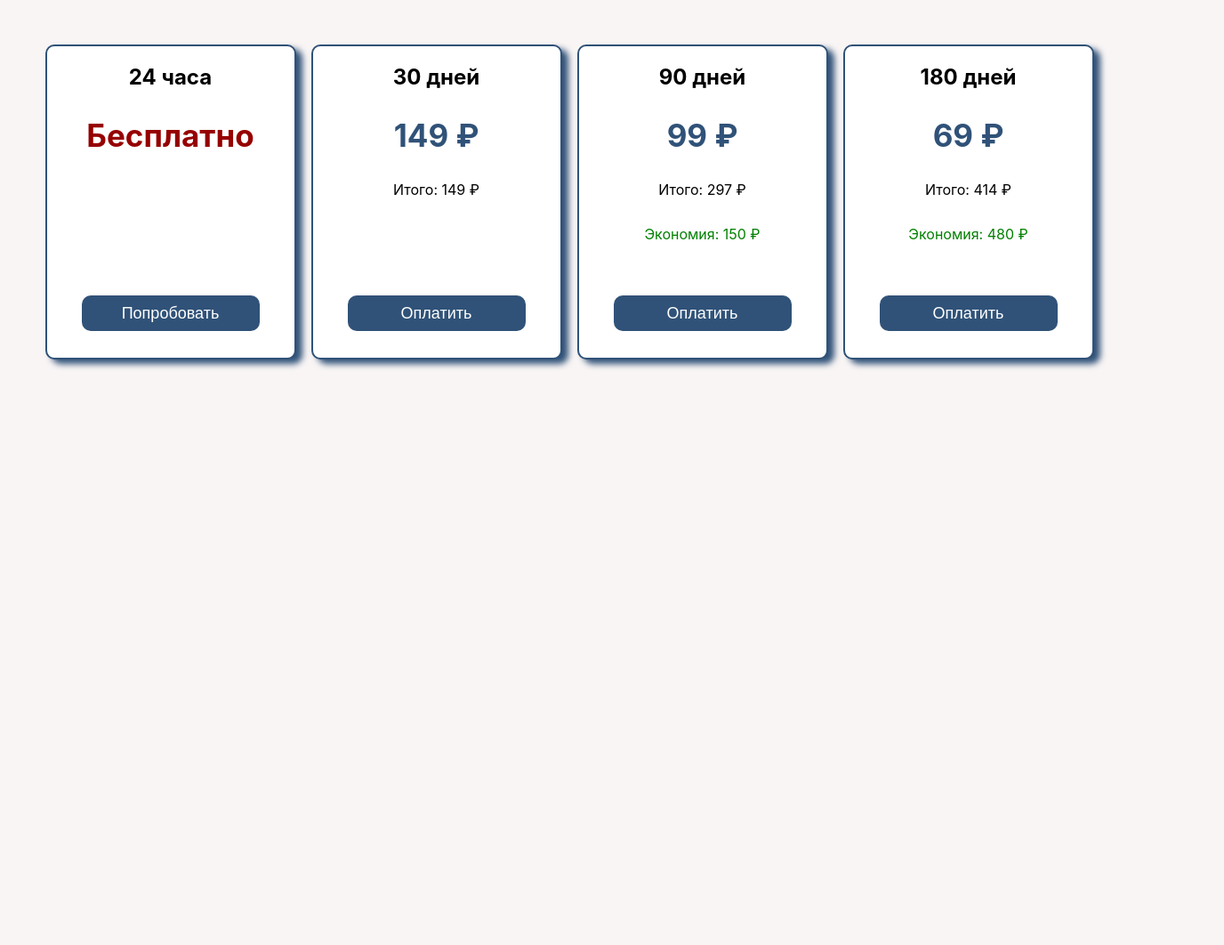
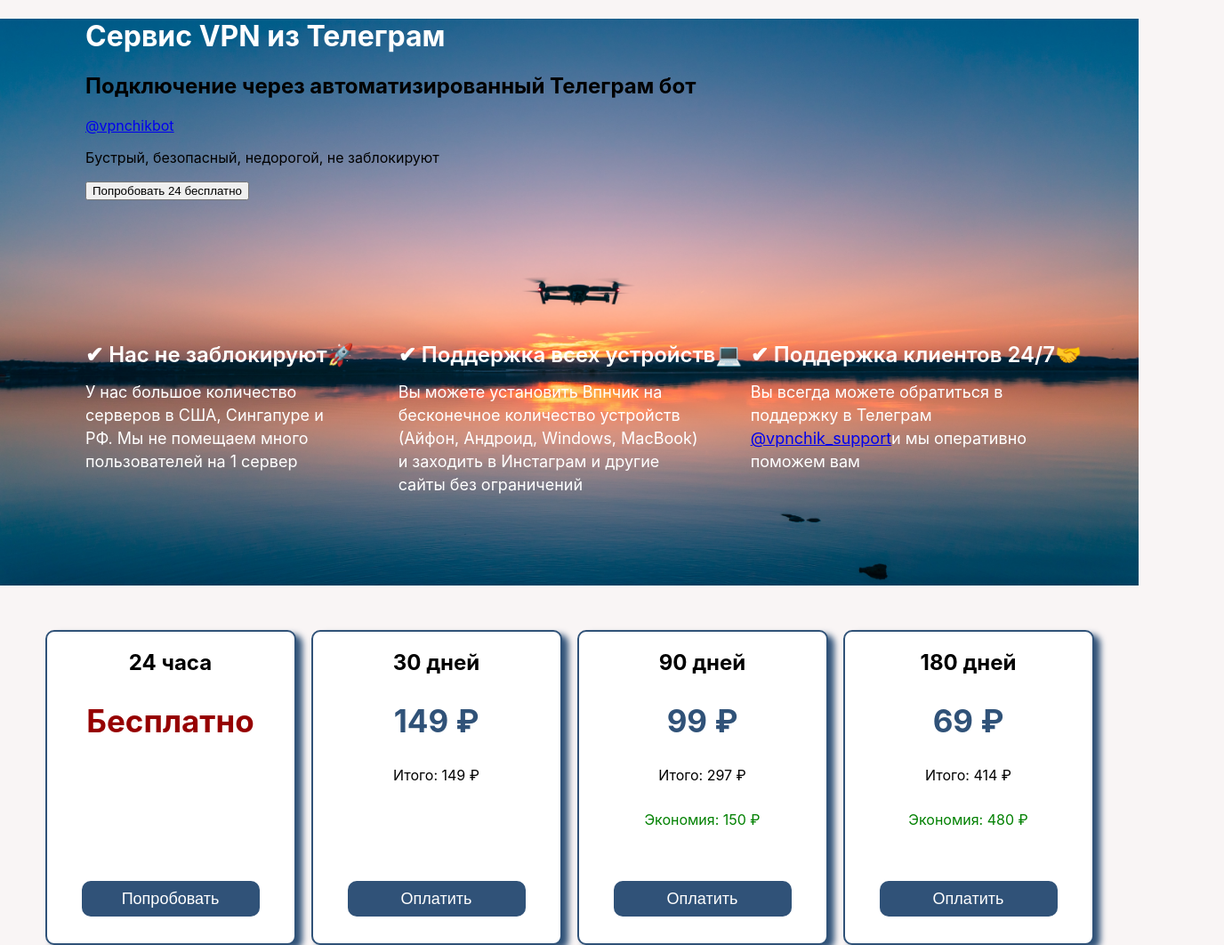
Before and after one commit to tarmalonchik/vpnchik_front, a plain HTML site: page index.html in a window 1280 px wide. Shown: the whole page at 89% size, 1376 px wide, since content can reach past the window. Before the commit the page ends 800 px from the top, so only its background shows below. Drawn offline with Linux system fonts and the light colour scheme.

Commit message:
merged with anna

```diff
--- /dev/null
+++ b/blocks/cards/__item/cards__item.css
@@ -0,0 +1,7 @@
+.cards__item {
+    max-width: 346px;
+    list-style-type: none;
+    text-align: start;
+    padding-top: 60px;
+    margin-right: 50px;
+}
--- /dev/null
+++ b/blocks/cards/__text/cards__text.css
@@ -0,0 +1,7 @@
+.cards__text {
+    margin: 0;
+    line-height: 26px;
+    font-size: 18px;
+    font-weight: normal;
+    color: white;
+}
--- /dev/null
+++ b/blocks/cards/__title/cards__title.css
@@ -0,0 +1,8 @@
+.cards__title {
+    margin: 0;
+    margin-bottom: 16px;
+    line-height: 1.15;
+    font-size: 24px;
+    font-weight: 600;
+    color: white;
+}
--- /dev/null
+++ b/blocks/cards/cards.css
@@ -0,0 +1,6 @@
+.cards {
+    display: flex;
+    margin: 0 auto;
+    padding: 0;
+    width: 85%;
+}
--- /dev/null
+++ b/blocks/header/__container/header__container.css
@@ -0,0 +1,6 @@
+.header__container {
+    width: 100%;
+    margin: 0;
+    padding: 0;
+    padding-left: 96px;
+}
--- /dev/null
+++ b/blocks/header/__title/header__title.css
@@ -0,0 +1,3 @@
+.header__title {
+    color: white;
+}
--- /dev/null
+++ b/blocks/header/_bg-img/header_dg-img.css
@@ -0,0 +1,15 @@
+.header_bg-img {
+    z-index: -1;
+    position: absolute;
+    top: 0;
+    left: 0;
+    width: 100%;
+    height: 100%;
+    background-color: #305278;
+}
+
+.header_bg-img img {
+    height: 100%;
+    width: 100%;
+    object-fit: cover;
+}
--- /dev/null
+++ b/blocks/header/header.css
@@ -0,0 +1,8 @@
+.header {
+    max-width: 1280px;
+    min-width: 320px;
+    position: relative;
+    margin: 0;
+    width: 100%;
+
+}
--- /dev/null
+++ b/blocks/info/info.css
@@ -0,0 +1,6 @@
+.info {
+    margin: 0 auto;
+    margin-top: 100px;
+    padding-bottom: 100px;
+    max-width: 100%;
+}
--- a/index.html
+++ b/index.html
@@ -9,6 +9,37 @@
     <link rel="stylesheet" href="pages/index.css">
 </head>
 <body class="page">
+
+    <header class="header">
+        <div class="header__container">
+            <h1 class="header__title">Сервис VPN из Телеграм</h1>
+            <h2 class="header__subtitle">Подключение через автоматизированный Телеграм бот</h2>
+            <a href="https://t.me/vpnchikbot?start=bMRn9lvoBJ" class="Header__link">@vpnchikbot</a>
+            <p class="header__text">Бустрый, безопасный, недорогой, не заблокируют</p>
+            <button type="button"  class="header__button">Попробовать 24 бесплатно</button>
+        </div>
+        <div class="header_bg-img">
+            <img src="images/willian-justen-de-vasconcellos-rgyZD5GDPtw-unsplash.jpg" alt="фон">
+        </div>
+
+        <section class="info">
+            <ul class="cards">
+                <li class="cards__item">
+                    <h2 class="cards__title"><nobr>✔ Нас не заблокируют🚀</nobr></h2>
+                    <p class="cards__text">У нас большое количество серверов в США, Сингапуре и РФ. Мы не помещаем много пользователей на 1 сервер</p>
+                </li>
+                <li class="cards__item">
+                    <h2 class="cards__title"><nobr>✔ Поддержка всех устройств💻</nobr></h2>
+                    <p class="cards__text">Вы можете установить Впнчик на бесконечное количество устройств (Айфон, Андроид, Windows, MacBook) и заходить в Инстаграм и другие сайты без ограничений</p>
+                </li>
+                <li class="cards__item">
+                    <h2 class="cards__title"><nobr>✔ Поддержка клиентов 24/7🤝</nobr></h2>
+                    <p class="cards__text">Вы всегда можете обратиться в поддержку в Телеграм <a href="https://t.me/Vpnchik_support" class="header__link">@vpnchik_support</a>и мы оперативно поможем вам</p>
+                </li>
+            </ul>
+        </section>
+    </header>
+
     <section>
         <div class="element">
             <ul class="element__list">
--- a/pages/index.css
+++ b/pages/index.css
@@ -22,3 +22,16 @@
 @import url('../blocks/popup/__save/popup__save.css');
 @import url('../blocks/popup/_opened/popup_opened.css');
 @import url('../blocks/popup/__safe-area/popup__safe-area.css');
+
+@import url('../blocks/header/header.css');
+@import url('../blocks/header/_bg-img/header_dg-img.css');
+@import url('../blocks/header/__title/header__title.css');
+@import url('../blocks/header/__container/header__container.css');
+
+@import url('../blocks/info/info.css');
+
+/*cards*/
+@import url('../blocks/cards/cards.css');
+@import url('../blocks/cards/__item/cards__item.css');
+@import url('../blocks/cards/__title/cards__title.css');
+@import url('../blocks/cards/__text/cards__text.css');
```
Also changed, not shown: images/nasa-Q1p7bh3SHj8-unsplash.jpg (added), images/willian-justen-de-vasconcellos-rgyZD5GDPtw-unsplash.jpg (added). Lines whose indentation alone changed are shown as unchanged.
